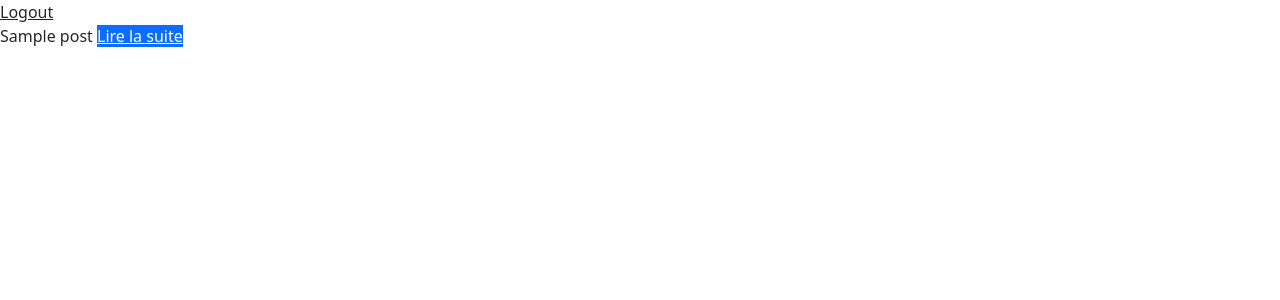
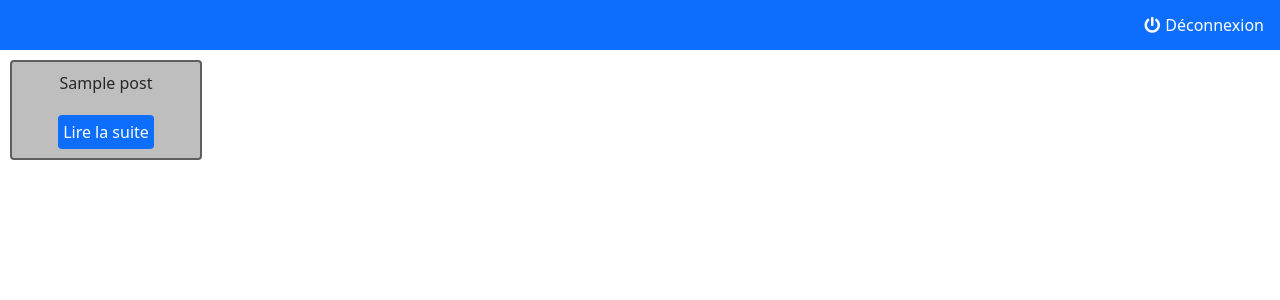
Before and after one commit to lucas-ru/projet_sumfony, a Symfony app: template templates/post/index.html.twig in a window 1280 px wide. Shown: the top 300 px of the page. Run offline with Twig, Linux system fonts and the light colour scheme; the template is opened without the code that fills it: most values are stand-ins (such as "Sample title", 1, 10 or a date in 2020); some libraries are stand-ins or nearby versions.

Commit message:
Lucas E -- Add style index

```diff
--- /dev/null
+++ b/public/css/index.css
@@ -0,0 +1,89 @@
+.menuIndex {
+    width: 100%;
+    height: 50px;
+    background-color: var(--main-color);
+    display: flex;
+    align-items: center;
+    justify-content: flex-end;
+}
+
+.btnIndexLogout {
+    text-decoration: none;
+    color: white;
+    margin: 0 10px;
+    border: 1px solid transparent;
+    transition: all 250ms;
+    padding: 5px;
+    display: flex;
+    align-items: center;
+}
+
+.fa-power-off {
+    color: white;
+    margin-right: 5px;
+}
+
+.btnIndexLogout:hover {
+    border-color: white;
+    color: white;
+}
+
+.btnIndexLNewPost {
+    text-decoration: none;
+    color: white;
+    margin: 0 10px;
+    border: 1px solid transparent;
+    transition: all 250ms;
+    padding: 5px;
+    display: flex;
+    align-items: center;
+}
+
+.fa-edit {
+    color: white;
+    margin-right: 5px;
+}
+
+.btnIndexLNewPost:hover {
+    border-color: white;
+    color: white;
+    background-color: transparent;
+}
+
+.articles {
+    display: flex;
+    flex-wrap: wrap;
+}
+
+.articleIndex {
+    display: flex;
+    flex-direction: column;
+    align-items: center;
+    justify-content: center;
+    border: 2px solid #5e5e5e;
+    background-color: #bebebe;
+    border-radius: 4px;
+    width: 15%;
+    height: 100px;
+    margin: 10px;
+}
+
+.btnReadMore {
+    margin-top: 20px;
+    padding: 5px;
+    border-radius: 4px;
+    text-decoration: none;
+}
+
+@media screen and (max-width: 768px) {
+    .articles {
+        display: flex;
+        flex-wrap: wrap;
+        justify-content: space-between;
+        padding: 0 10px;
+    }
+    .articleIndex {
+        width: 48%;
+        margin: 10px 0;
+    }
+}
--- a/templates/base.html.twig
+++ b/templates/base.html.twig
@@ -12,6 +12,9 @@
             <link href="{{ asset('css/register.css') }}" type="text/css" rel="stylesheet">
             <link href="{{ asset('css/style.css') }}" type="text/css" rel="stylesheet">
             <link href="{{ asset('css/login.css') }}" type="text/css" rel="stylesheet">
+            <link href="{{ asset('css/index.css') }}" type="text/css" rel="stylesheet">
+            <link href="{{ asset('css/create.css') }}" type="text/css" rel="stylesheet">
+            <link rel="stylesheet" href="https://cdnjs.cloudflare.com/ajax/libs/font-awesome/5.15.3/css/all.min.css">
         {% endblock %}
 
         {% block javascripts %}
--- a/templates/post/index.html.twig
+++ b/templates/post/index.html.twig
@@ -1,19 +1,21 @@
 {% extends 'base.html.twig' %}
 
-{% block title %}vos articles{% endblock %}
+{% block title %}Vos articles{% endblock %}
 
 {% block body %}
-    <a href="{{ path('app_logout') }}">Logout</a>
-    <div class="articles">
-        {% for post in posts %}
-            <div class="article">
-                {{ post.title }}
-                <a href="{{ path('post_show', {'id': post.id}) }}" class="btn-primary">Lire la suite</a>
-            </div>
-        {% endfor %}
-    </div>
+<div class="menuIndex">
     {% if is_granted('ROLE_STUDENT') %}
-      <a href="{{ path('post_create') }}" class="btn-primary">Nouveau post</a>
+      <a href="{{ path('post_create') }}" class="btn-primary btnIndexLNewPost"><i class="fas fa-edit"></i>Nouveau post</a>
     {% endif %}
+    <a href="{{ path('app_logout') }}" class="btnIndexLogout"><i class="fas fa-power-off"></i>Déconnexion</a>
+</div>
+<div class="articles">
+    {% for post in posts %}
+        <div class="article articleIndex">
+            {{ post.title }}
+            <a href="{{ path('post_show', {'id': post.id}) }}" class="btn-primary btnReadMore">Lire la suite</a>
+        </div>
+    {% endfor %}
+</div>
 
 {% endblock %}
```
